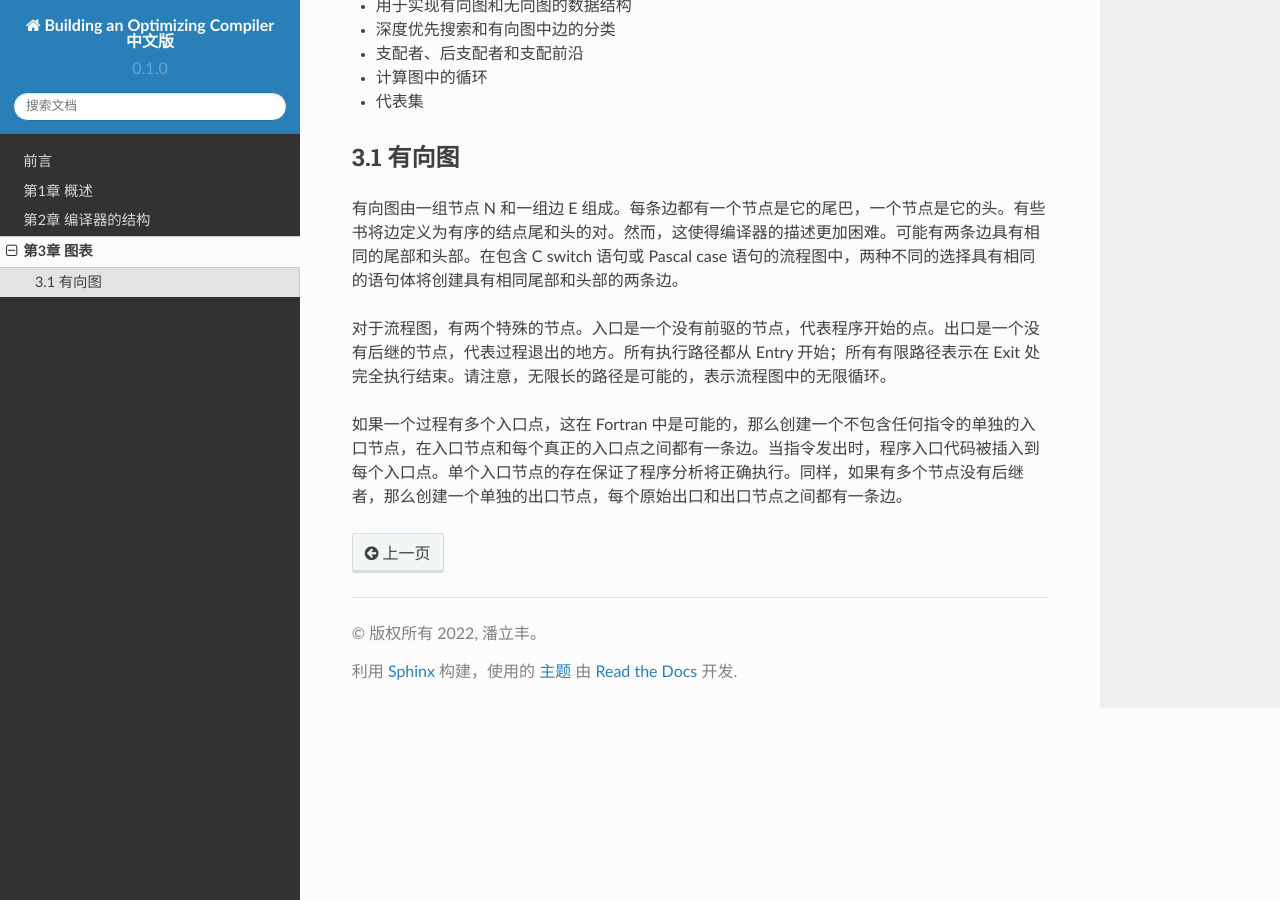
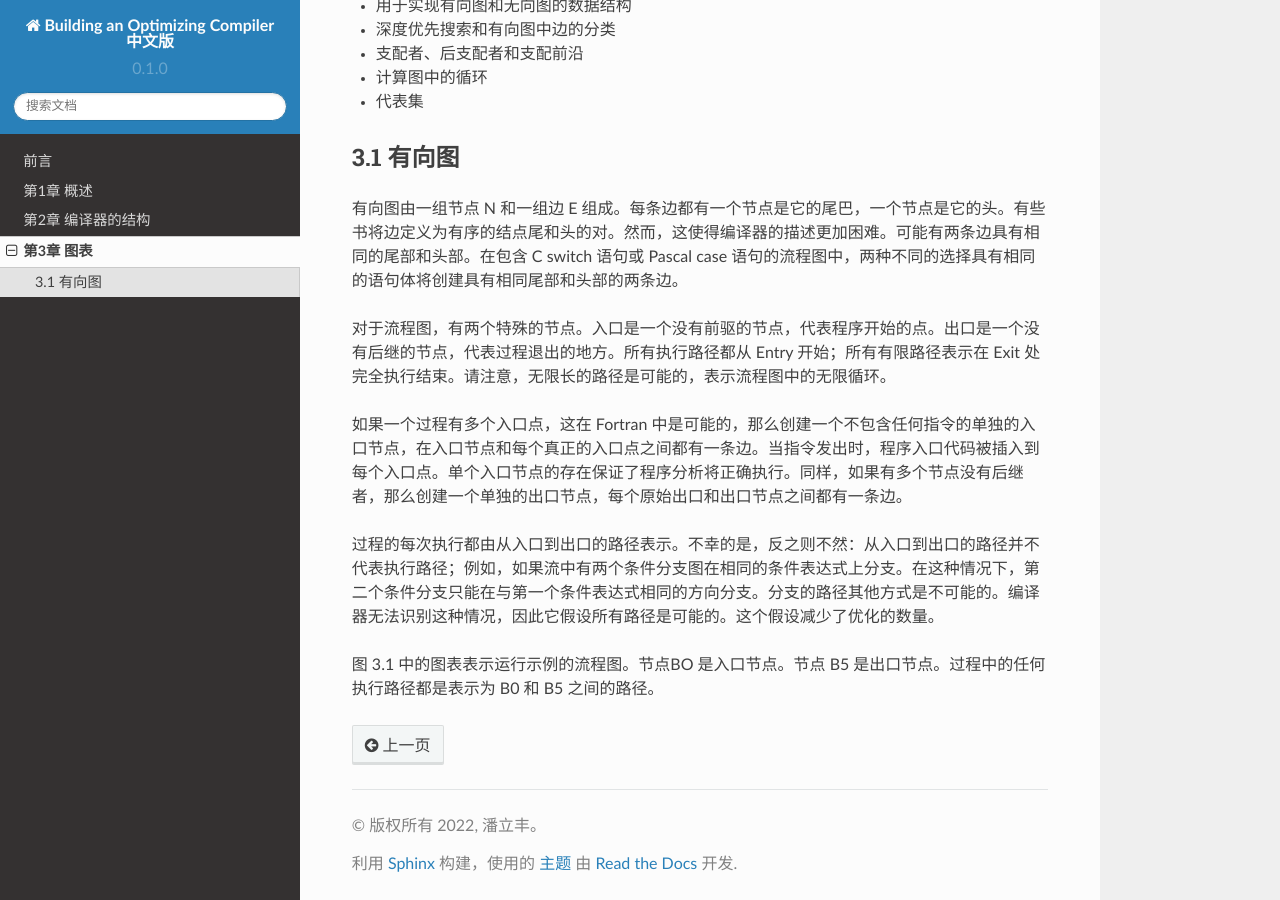
Before and after one commit to Jason2013/boc-chinese-text, a Sphinx documentation site: the page built from docs/source/chapter03.rst, in a window 1280 px wide and 900 px high, scrolled down 558 px. Built offline with Sphinx 7.4.7 and the Read the Docs theme 2.0.0, drawn with Linux system fonts in a browser that asks for light colours.

Commit message:
Update chapter 3

```diff
--- a/docs/source/chapter03.rst
+++ b/docs/source/chapter03.rst
@@ -23,3 +23,7 @@
 对于流程图，有两个特殊的节点。入口是一个没有前驱的节点，代表程序开始的点。出口是一个没有后继的节点，代表过程退出的地方。所有执行路径都从 Entry 开始；所有有限路径表示在 Exit 处完全执行结束。请注意，无限长的路径是可能的，表示流程图中的无限循环。
 
 如果一个过程有多个入口点，这在 Fortran 中是可能的，那么创建一个不包含任何指令的单独的入口节点，在入口节点和每个真正的入口点之间都有一条边。当指令发出时，程序入口代码被插入到每个入口点。单个入口节点的存在保证了程序分析将正确执行。同样，如果有多个节点没有后继者，那么创建一个单独的出口节点，每个原始出口和出口节点之间都有一条边。
+
+过程的每次执行都由从入口到出口的路径表示。不幸的是，反之则不然：从入口到出口的路径并不代表执行路径；例如，如果流中有两个条件分支图在相同的条件表达式上分支。在这种情况下，第二个条件分支只能在与第一个条件表达式相同的方向分支。分支的路径其他方式是不可能的。编译器无法识别这种情况，因此它假设所有路径是可能的。这个假设减少了优化的数量。
+
+图 3.1 中的图表表示运行示例的流程图。节点BO 是入口节点。节点 B5 是出口节点。过程中的任何执行路径都是表示为 B0 和 B5 之间的路径。
```
